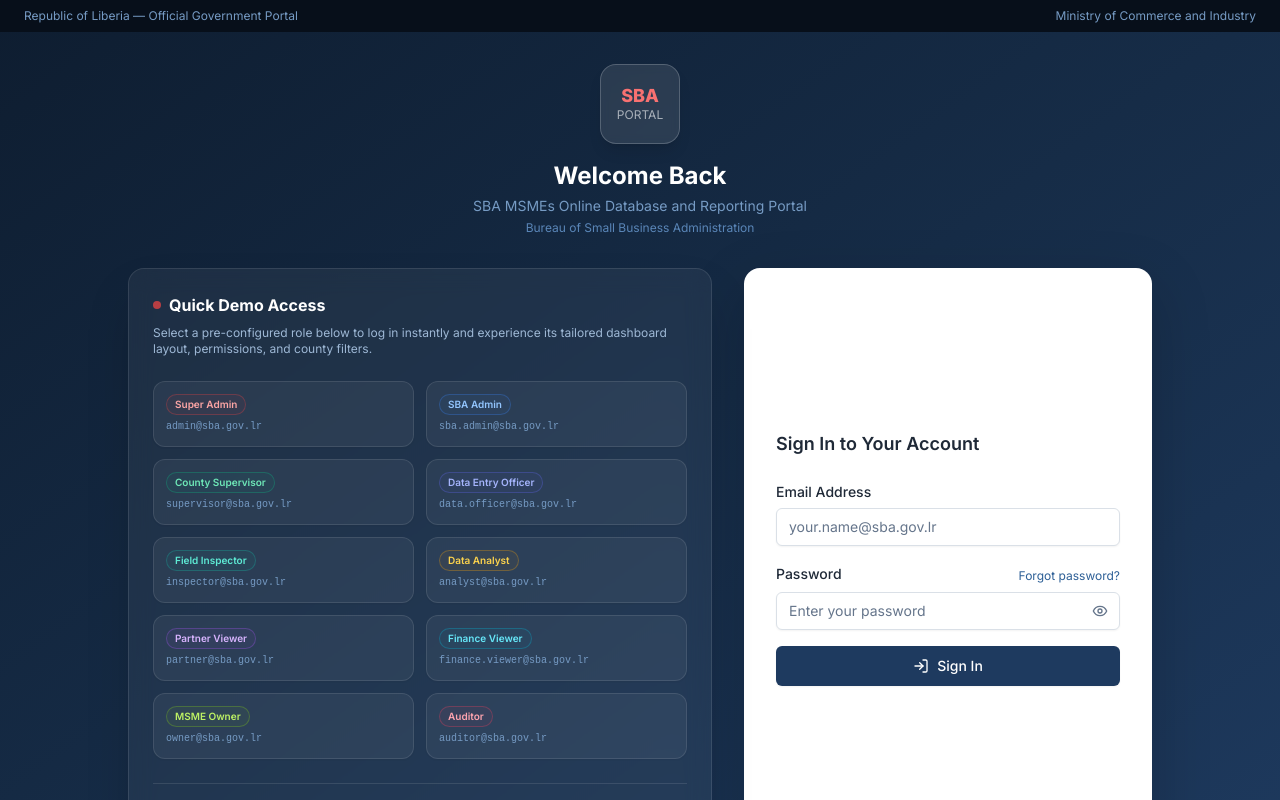
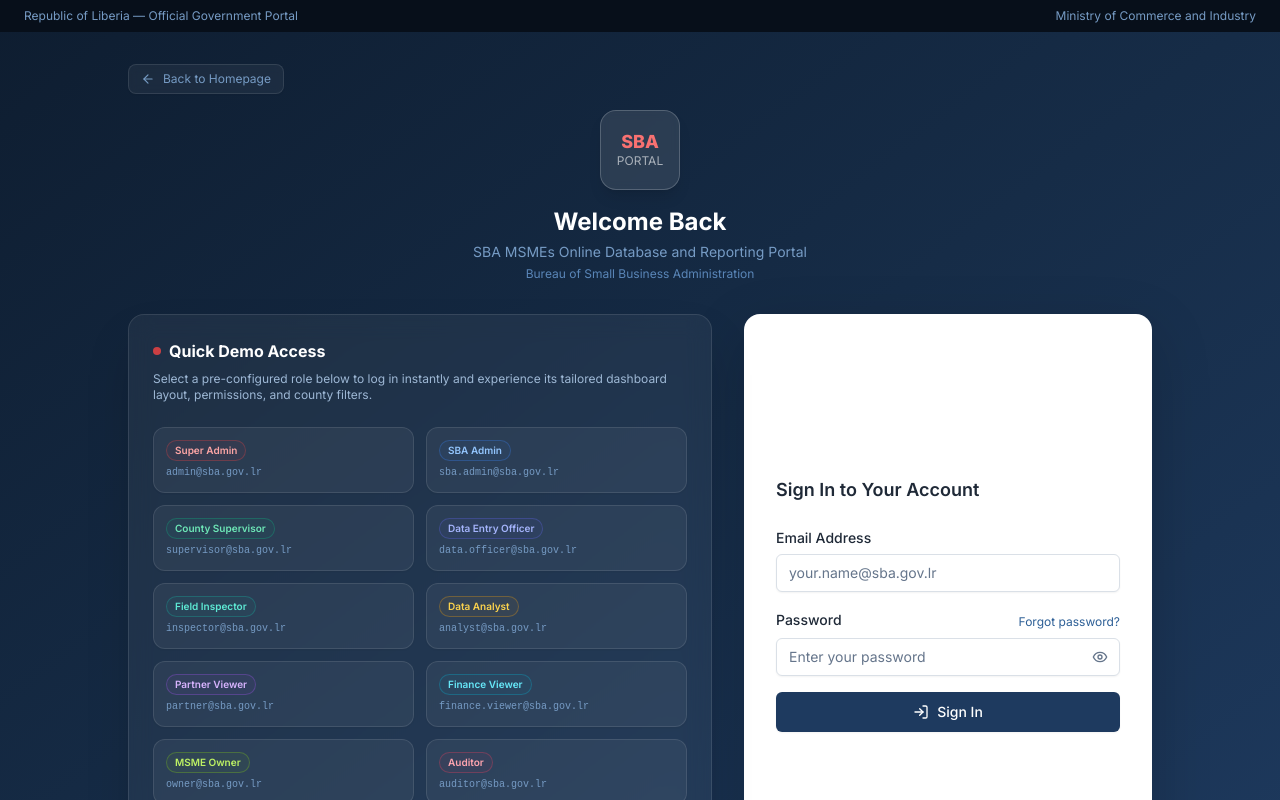
Before and after one commit to totagits/sba-msme-portal, a React (Vite) app in the folder apps/frontend/: page /login in a window 1280 px wide. Shown: the top 800 px of the page. Built offline with nearby package versions, Linux system fonts and the light colour scheme.

Commit message:
feat(frontend): add back to homepage button and clickable seal on login page

```diff
--- a/apps/frontend/src/pages/auth/LoginPage.tsx
+++ b/apps/frontend/src/pages/auth/LoginPage.tsx
@@ -3,7 +3,7 @@ import { Link } from 'wouter';
 import { useForm } from 'react-hook-form';
 import { zodResolver } from '@hookform/resolvers/zod';
 import { z } from 'zod';
-import { Eye, EyeOff, LogIn, AlertCircle, Loader2 } from 'lucide-react';
+import { Eye, EyeOff, LogIn, AlertCircle, Loader2, ArrowLeft } from 'lucide-react';
 import { useAuth } from '../../lib/auth';
 
 const schema = z.object({
@@ -70,14 +70,26 @@ export default function LoginPage() {
       {/* Main content */}
       <div className="flex-1 flex items-center justify-center px-4 py-8">
         <div className="w-full max-w-5xl">
+          {/* Back button */}
+          <div className="flex justify-start mb-4">
+            <Link href="/">
+              <a className="inline-flex items-center gap-2 text-xs text-primary-300 hover:text-white transition-all bg-white/5 hover:bg-white/10 px-3 py-1.5 rounded-lg border border-white/10 shadow-sm backdrop-blur-sm group">
+                <ArrowLeft size={14} className="group-hover:-translate-x-1 transition-transform" />
+                <span>Back to Homepage</span>
+              </a>
+            </Link>
+          </div>
+
           {/* Logo / Seal area */}
           <div className="text-center mb-8">
-            <div className="inline-flex items-center justify-center w-20 h-20 rounded-2xl bg-white/10 backdrop-blur-sm border border-white/20 mb-4 shadow-lg">
-              <div className="text-center">
-                <div className="text-accent-400 font-black text-lg leading-tight">SBA</div>
-                <div className="text-white/60 text-xs">PORTAL</div>
-              </div>
-            </div>
+            <Link href="/">
+              <a className="inline-flex items-center justify-center w-20 h-20 rounded-2xl bg-white/10 backdrop-blur-sm border border-white/20 mb-4 shadow-lg hover:bg-white/15 transition-all group">
+                <div className="text-center">
+                  <div className="text-accent-400 font-black text-lg leading-tight group-hover:scale-105 transition-transform">SBA</div>
+                  <div className="text-white/60 text-xs">PORTAL</div>
+                </div>
+              </a>
+            </Link>
             <h1 className="text-white text-2xl font-bold mb-1">Welcome Back</h1>
             <p className="text-primary-300 text-sm">SBA MSMEs Online Database and Reporting Portal</p>
             <p className="text-primary-400 text-xs mt-1">Bureau of Small Business Administration</p>
```
